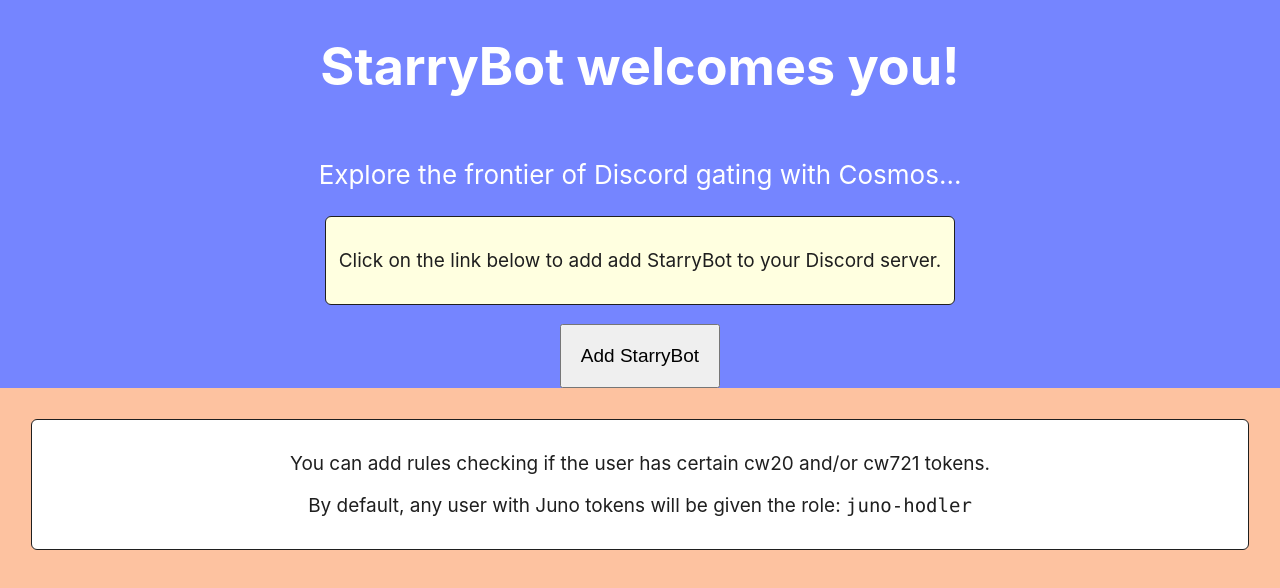
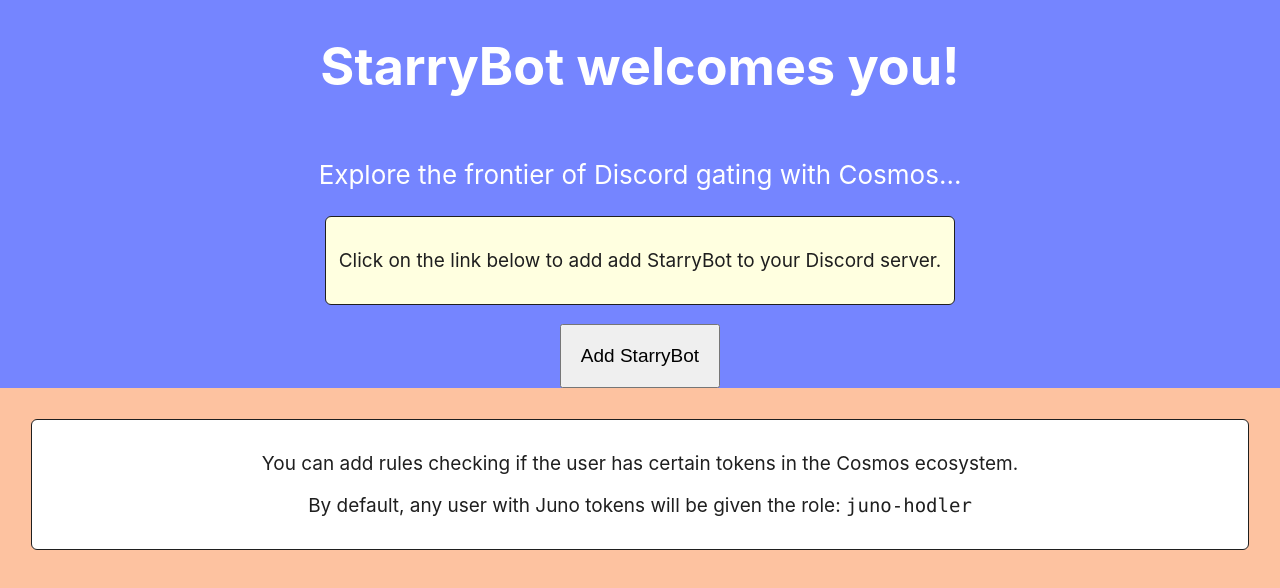
Before and after one commit to starryzone/cosmos-download-welcome-webapp, a React (Create React App) app: page / in a window 1280 px wide. Shown: the top 588 px of the page. Built offline with nearby package versions, Linux system fonts and the light colour scheme; no server answers.

Commit message:
point to Mike's StarryBot and talk about native tokens on front page

```diff
--- a/src/App.js
+++ b/src/App.js
@@ -28,12 +28,12 @@
             <p>Click on the link below to add add StarryBot to your Discord server.</p>
           </div>
           <div className="download-btn">
-            <input type="submit" value="Add StarryBot" onClick={e =>  window.location.href='https://discord.com/oauth2/authorize?client_id=911363833925349456&scope=bot&permissions=8'} />
+            <input type="submit" value="Add StarryBot" onClick={e =>  window.location.href='https://discord.com/oauth2/authorize?client_id=912554498050891796&scope=bot&permissions=8'} />
           </div>
         </header>
         <div className="below-the-fold">
           <div className="messages">
-            <p>You can add rules checking if the user has certain cw20 and/or cw721 tokens.</p>
+            <p>You can add rules checking if the user has certain tokens in the Cosmos ecosystem.</p>
             <p>By default, any user with Juno tokens will be given the role: <code>juno-hodler</code></p>
           </div>
         </div>
```
Also changed, not shown: 1 other file (tests, documents, lock files or other folders).
